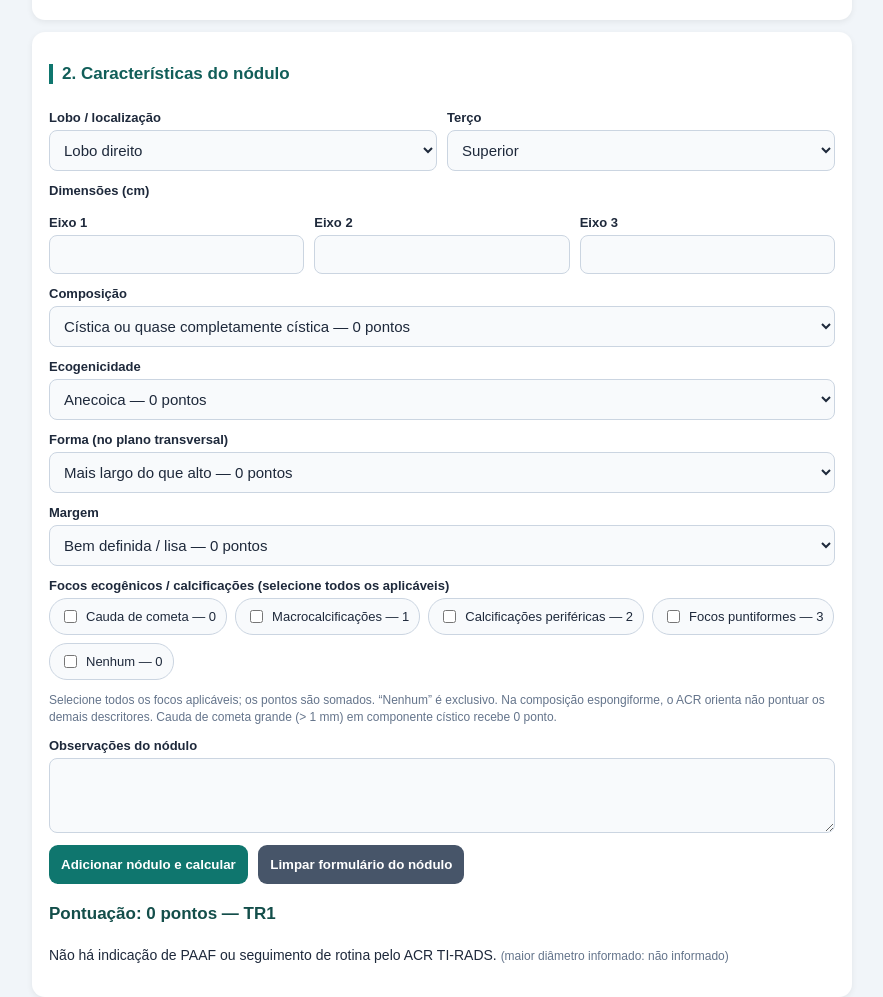
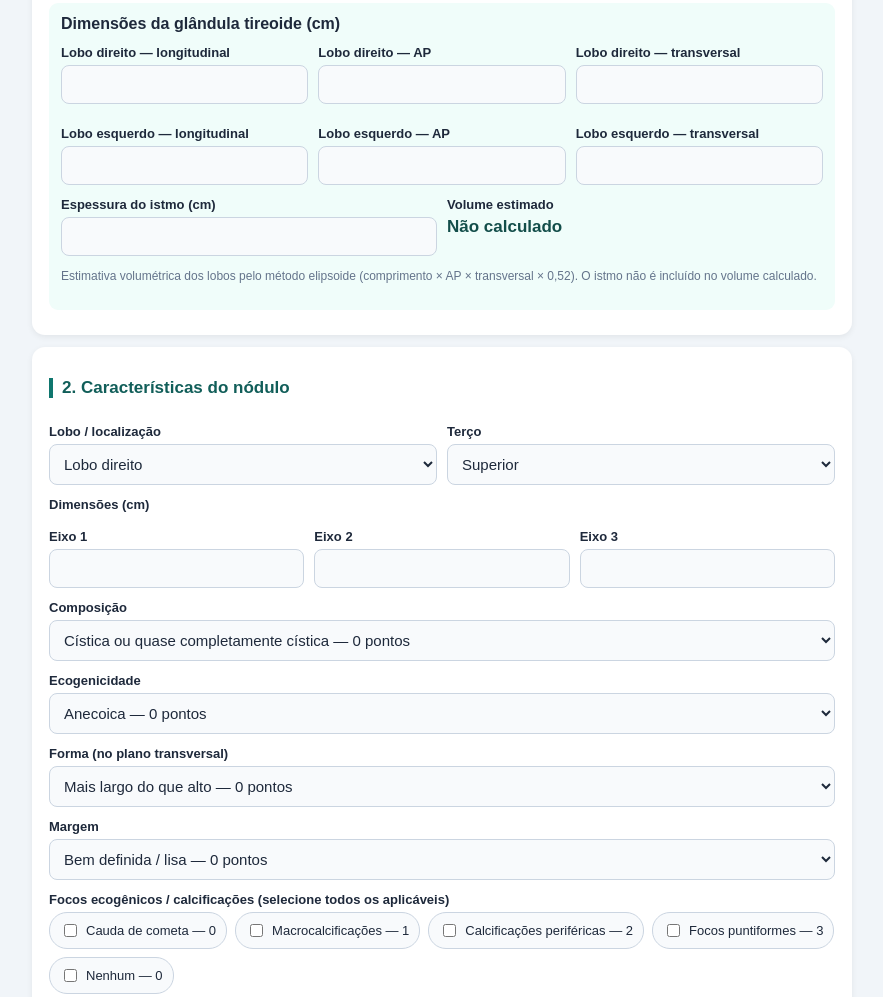
Before and after one commit to wesleyenfmed-cyber/birads, a plain HTML site: page tirads.html in a window 1280 px wide. Shown: the part 374-1371 px from the top of the page, without its empty margins (198-1081 px from the left). Drawn offline with Linux system fonts and the light colour scheme.

Commit message:
Melhora laudo tireoidiano, volume glandular e validação ACR TI-RADS

```diff
--- a/tirads.html
+++ b/tirads.html
@@ -35,7 +35,7 @@ button.secondary{background:#475569}button.red{background:#b91c1c}
 textarea{min-height:250px;line-height:1.5}
 .toplink{display:inline-block;color:#0f766e;text-decoration:none;font-weight:bold;margin-bottom:4px}
 @media(max-width:560px){.grid,.grid3{grid-template-columns:1fr 1fr}.grid3>div:last-child{grid-column:1/-1}}
-@media print{.no-print{display:none!important}body{background:#fff;padding:0}.card{box-shadow:none;border:1px solid #ddd}textarea{border:0;padding:0}}
+@media print{.no-print{display:none!important}body{background:#fff;padding:0;font-size:11pt}main{max-width:none}.card{box-shadow:none;border:0;border-bottom:1px solid #ddd;padding:8px;margin:0}textarea{border:0;padding:0;min-height:120px}h1{font-size:18pt}}
 </style>
 </head>
 <body>
@@ -52,6 +52,22 @@ textarea{min-height:250px;line-height:1.5}
 <div><label for="doppler">Técnica</label><select id="doppler"><option>Sem Doppler</option><option>Com Doppler colorido</option></select></div>
 </div>
 <p class="small">O Doppler é registrado na técnica, mas não altera a pontuação ACR TI-RADS.</p>
+<div class="nodule">
+<strong>Dimensões da glândula tireoide (cm)</strong>
+<div class="grid3">
+<div><label for="dld">Lobo direito — longitudinal</label><input id="dld" type="number" min="0" step="0.1"></div>
+<div><label for="dad">Lobo direito — AP</label><input id="dad" type="number" min="0" step="0.1"></div>
+<div><label for="dtd">Lobo direito — transversal</label><input id="dtd" type="number" min="0" step="0.1"></div>
+<div><label for="dle">Lobo esquerdo — longitudinal</label><input id="dle" type="number" min="0" step="0.1"></div>
+<div><label for="dae">Lobo esquerdo — AP</label><input id="dae" type="number" min="0" step="0.1"></div>
+<div><label for="dte">Lobo esquerdo — transversal</label><input id="dte" type="number" min="0" step="0.1"></div>
+</div>
+<div class="grid">
+<div><label for="istmo">Espessura do istmo (cm)</label><input id="istmo" type="number" min="0" step="0.1"></div>
+<div><label>Volume estimado</label><div id="volume" class="score" aria-live="polite">Não calculado</div></div>
+</div>
+<p class="small">Estimativa volumétrica dos lobos pelo método elipsoide (comprimento × AP × transversal × 0,52). O istmo não é incluído no volume calculado.</p>
+</div>
 </section>
 <section class="card no-print">
 <h2>2. Características do nódulo</h2>
@@ -110,14 +126,17 @@ const checkedFoci=()=>[...document.querySelectorAll('input[name="foco"]:checked'
 function scoreCurrent(){
  const comp=split(value("composicao")),echo=split(value("ecogenicidade")),shape=split(value("forma")),margin=split(value("margem"));
  let foci=checkedFoci();if(foci.some(x=>x.label==="Sem focos ecogênicos"))foci=[];
- const total=comp.label==="Espongiforme"?0:comp.points+echo.points+shape.points+margin.points+foci.reduce((n,x)=>n+x.points,0);
- const cat=total===0?"TR1":total===2?"TR2":total===3?"TR3":total>=4&&total<=6?"TR4":total>=7?"TR5":"REVISAR";
+ const isPureCystic=comp.label==="Cística ou quase completamente cística";
+ const isSpongiform=comp.label==="Espongiforme";
+ const invalidCombination=!isPureCystic&&!isSpongiform&&echo.label==="Anecoica";
+ const total=(isPureCystic||isSpongiform)?0:comp.points+echo.points+shape.points+margin.points+foci.reduce((n,x)=>n+x.points,0);
+ const cat=invalidCombination?"REVISAR":total===0?"TR1":total===1?"REVISAR":total===2?"TR2":total===3?"TR3":total>=4&&total<=6?"TR4":total>=7?"TR5":"REVISAR";
  const dims=[$("d1").value,$("d2").value,$("d3").value].map(Number).filter(x=>x>0);
  const max=dims.length?Math.max(...dims):0;
- let recommendation="";
- if(cat==="TR1"||cat==="TR2")recommendation="Não há indicação de PAAF ou seguimento de rotina pelo ACR TI-RADS.";
- else if(cat==="TR3")recommendation=max>=2.5?"Atinge o limiar de PAAF (≥ 2,5 cm).":max>=1.5?"Atinge o limiar de seguimento ultrassonográfico (≥ 1,5 cm); não atinge limiar de PAAF.":"Não atinge os limiares de PAAF ou seguimento.";
- else if(cat==="TR4")recommendation=max>=1.5?"Atinge o limiar de PAAF (≥ 1,5 cm).":max>=1?"Atinge o limiar de seguimento ultrassonográfico (≥ 1 cm); não atinge limiar de PAAF.":"Abaixo dos limiares de PAAF e seguimento.";
+ let recommendation=invalidCombination?"Combinação de descritores incompatível: revise a ecogenicidade do componente sólido.":total===1?"Pontuação de 1 ponto não corresponde a uma categoria ACR TI-RADS válida; revise os descritores selecionados.":"";
+ if(!recommendation&&(cat==="TR1"||cat==="TR2"))recommendation="Não há indicação de PAAF ou seguimento de rotina pelo ACR TI-RADS.";
+ else if(!recommendation&&cat==="TR3")recommendation=max>=2.5?"Atinge o limiar de PAAF (≥ 2,5 cm).":max>=1.5?"Atinge o limiar de seguimento ultrassonográfico (≥ 1,5 cm); não atinge limiar de PAAF.":"Não atinge os limiares de PAAF ou seguimento.";
+ else if(!recommendation&&cat==="TR4")recommendation=max>=1.5?"Atinge o limiar de PAAF (≥ 1,5 cm).":max>=1?"Atinge o limiar de seguimento ultrassonográfico (≥ 1 cm); não atinge limiar de PAAF.":"Abaixo dos limiares de PAAF e seguimento.";
  else recommendation=max>=1?"Atinge o limiar de PAAF (≥ 1 cm).":max>=0.5?"Atinge o limiar de seguimento ultrassonográfico (≥ 0,5 cm); não atinge limiar de PAAF.":"Abaixo dos limiares de PAAF e seguimento.";
  return{total,cat,recommendation,max,comp,echo,shape,margin,foci,dims};
 }
@@ -137,10 +156,10 @@ document.querySelectorAll('#composicao,#ecogenicidade,#forma,#margem,#d1,#d2,#d3
 $("adicionar").addEventListener("click",()=>{
  const r=scoreCurrent();
  const dims=[$("d1").value,$("d2").value,$("d3").value].filter(Boolean);
- if(dims.length!==3||dims.some(x=>Number(x)<=0)){alert("Informe as três dimensões do nódulo em centímetros, com valores maiores que zero.");return;}
+ if(dims.length!==3||dims.some(x=>Number(x)<=0)){alert("Informe as três dimensões do nódulo em centímetros, com valores maiores que zero.");return;}\n if(r.cat==="REVISAR"){alert(r.recommendation);return;}
  const location=value("lado")+", terço "+value("terco");
  const focus=r.foci.length?r.foci.map(x=>x.label).join(", "):"Nenhum";
- const desc="Composição: "+r.comp.label+". "+(r.comp.label==="Espongiforme"?"Por ser espongiforme, os demais descritores não foram pontuados. ":"Ecogenicidade: "+r.echo.label+". Forma: "+r.shape.label+". Margem: "+r.margin.label+". Focos ecogênicos: "+focus+".");
+ const desc="Composição: "+r.comp.label+". "+((r.comp.label==="Espongiforme"||r.comp.label==="Cística ou quase completamente cística")?"Pela composição cística/espongiforme, os demais descritores não foram pontuados. ":"Ecogenicidade: "+r.echo.label+". Forma: "+r.shape.label+". Margem: "+r.margin.label+". Focos ecogênicos: "+focus+".");
  nodules.push({total:r.total,cat:r.cat,recommendation:r.recommendation,location,dimensions:dims.join(" × "),description:desc,obs:value("obs")});
  render();clearNodule();
 });
```
